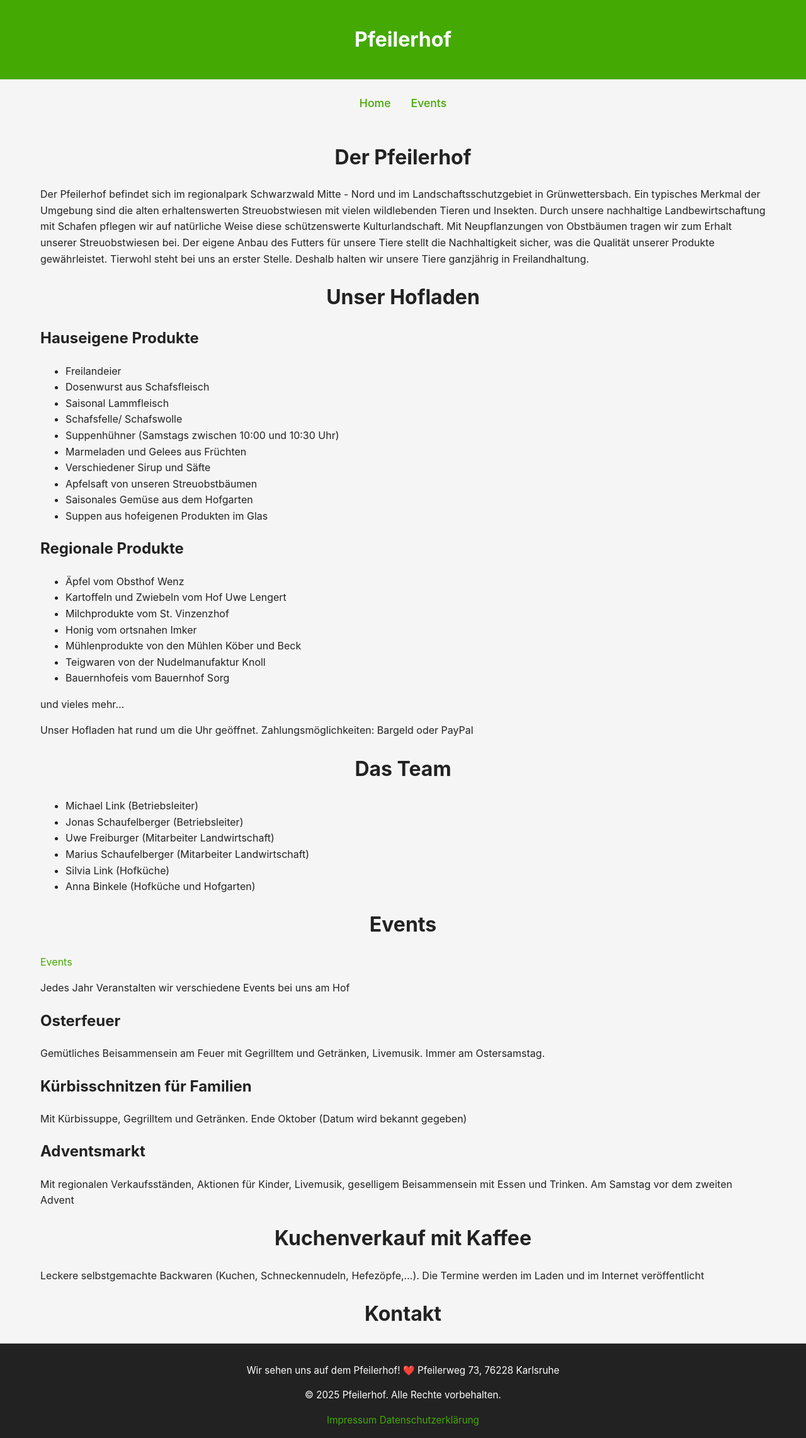
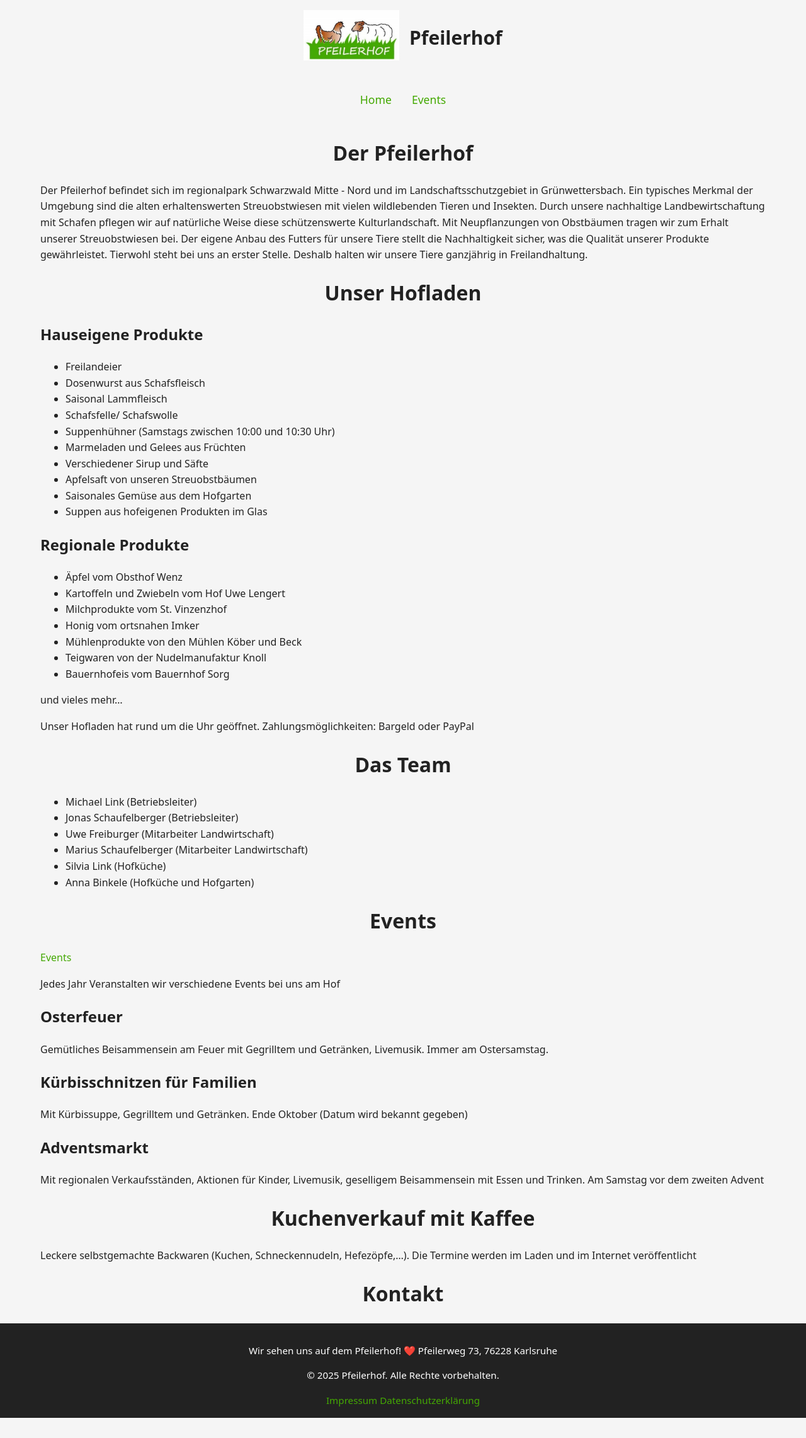
Before and after one commit to dschaufelberger/pfeilerhof, a Jekyll site: the page built from Pfeilerhof/index.md, in a window 1280 px wide. Shown: the whole page at 63% size. Built offline with Jekyll 4.4.1, drawn with Linux system fonts in a browser that asks for light colours; after the commit the page ends 2251 px from its top, so only the background shows below that.

Commit message:
Style header

```diff
--- a/Pfeilerhof/_includes/header.html
+++ b/Pfeilerhof/_includes/header.html
@@ -1,5 +1,8 @@
-<header class="site-header">
-  <a href="/">
-    <img src="/assets/images/logo.jpg">
-  </a>
+<header class="flex justify-around">
+  <div class="flex items-center">
+    <a href="/">
+      <img class="header-image" src="/assets/images/logo.jpg" style="height: 80px; width: auto; margin-right: 1rem;">
+    </a>
+    <span class="text-3xl font-bold">Pfeilerhof</span>
+  </div>
 </header>
--- a/Pfeilerhof/_layouts/default.html
+++ b/Pfeilerhof/_layouts/default.html
@@ -4,10 +4,7 @@
   {% include head.html %}
 
   <body>
-    <header>
-        <h1>Pfeilerhof</h1>
-    </header>
-
+    {% include header.html %}
     {% include navigation.html %}
 
     <main class="container">
--- /dev/null
+++ b/Pfeilerhof/_sass/images.scss
@@ -0,0 +1,4 @@
+img.header-image {
+  width: 150px;
+  height: auto;
+}
--- /dev/null
+++ b/Pfeilerhof/_sass/layout.scss
@@ -0,0 +1,83 @@
+// Flex
+
+.flex {
+  display: flex;
+}
+
+// Align-items utilities
+.items-start {
+  align-items: flex-start;
+}
+
+.items-end {
+  align-items: flex-end;
+}
+
+.items-end-safe {
+  align-items: safe flex-end;
+}
+
+.items-center {
+  align-items: center;
+}
+
+.items-center-safe {
+  align-items: safe center;
+}
+
+.items-baseline {
+  align-items: baseline;
+}
+
+.items-baseline-last {
+  align-items: last baseline;
+}
+
+.items-stretch {
+  align-items: stretch;
+}
+
+// Justify-items utilities
+.justify-start {
+  justify-content: flex-start;
+}
+
+.justify-end {
+  justify-content: flex-end;
+}
+
+.justify-end-safe {
+  justify-content: safe flex-end;
+}
+
+.justify-center {
+  justify-content: center;
+}
+
+.justify-center-safe {
+  justify-content: safe center;
+}
+
+.justify-between {
+  justify-content: space-between;
+}
+
+.justify-around {
+  justify-content: space-around;
+}
+
+.justify-evenly {
+  justify-content: space-evenly;
+}
+
+.justify-stretch {
+  justify-content: stretch;
+}
+
+.justify-baseline {
+  justify-content: baseline;
+}
+
+.justify-normal {
+  justify-content: normal;
+}
--- /dev/null
+++ b/Pfeilerhof/_sass/typography.scss
@@ -0,0 +1,70 @@
+@import "./variables";
+
+.text-xs {
+  font-size: $text-xs;
+}
+
+.text-sm {
+  font-size: $text-sm;
+}
+
+.text-base {
+  font-size: $text-base;
+}
+
+.text-lg {
+  font-size: $text-lg;
+}
+
+.text-xl {
+  font-size: $text-xl;
+}
+
+.text-2xl {
+  font-size: $text-2xl;
+}
+
+.text-3xl {
+  font-size: $text-3xl;
+}
+
+.text-4xl {
+  font-size: $text-4xl;
+}
+
+.text-5xl {
+  font-size: $text-5xl;
+}
+
+// Font-weight utilities
+.font-thin {
+  font-weight: 100;
+}
+
+.font-extralight {
+  font-weight: 200;
+}
+
+.font-light {
+  font-weight: 300;
+}
+
+.font-normal {
+  font-weight: 400;
+}
+
+.font-medium {
+  font-weight: 500;
+}
+
+.font-semibold {
+  font-weight: 600;
+}
+
+.font-bold {
+  font-weight: 700;
+}
+
+.font-extrabold {
+  font-weight: 800;
+}
--- a/Pfeilerhof/_sass/variables.scss
+++ b/Pfeilerhof/_sass/variables.scss
@@ -2,4 +2,16 @@ $primary-color: #44a903;
 $secondary-color: #f5f5f5;
 $accent-color: #ff9900;
 $text-color: #222;
-$font-stack: 'Inter', 'Helvetica Neue', Arial, sans-serif;
+
+// Typography
+$font-sans: ui-sans-serif, system-ui, sans-serif, 'Apple Color Emoji', 'Segoe UI Emoji', 'Segoe UI Symbol', 'Noto Color Emoji';
+
+$text-xs: 0.75rem;
+$text-sm: 0.875rem;
+$text-base: 1rem;
+$text-lg: 1.125rem;
+$text-xl: 1.25rem;
+$text-2xl: 1.5rem;
+$text-3xl: 1.875rem;
+$text-4xl: 2.25rem;
+$text-5xl: 3rem;
--- a/Pfeilerhof/assets/css/main.scss
+++ b/Pfeilerhof/assets/css/main.scss
@@ -3,12 +3,15 @@
 
 @import "../../_sass/variables";
 @import "../../_sass/navigation";
+@import "../../_sass/images";
+@import "../../_sass/typography";
+@import "../../_sass/layout";
 
 
 // 2. CSS Reset & Base
 html {
   box-sizing: border-box;
-  font-size: 16px;
+  font-size: $text-base;
   scroll-behavior: smooth;
 }
 
@@ -25,7 +28,7 @@ html, body {
 body {
   margin: 0;
   padding: 0;
-  font-family: $font-stack;
+  font-family: $font-sans;
   color: $text-color;
   background: $secondary-color;
   line-height: 1.6;
@@ -58,8 +61,6 @@ nav {
 
 header {
   grid-row: 1;
-  background: $primary-color;
-  color: #fff;
   padding: 1.5rem 0;
   text-align: center;
 }
```
